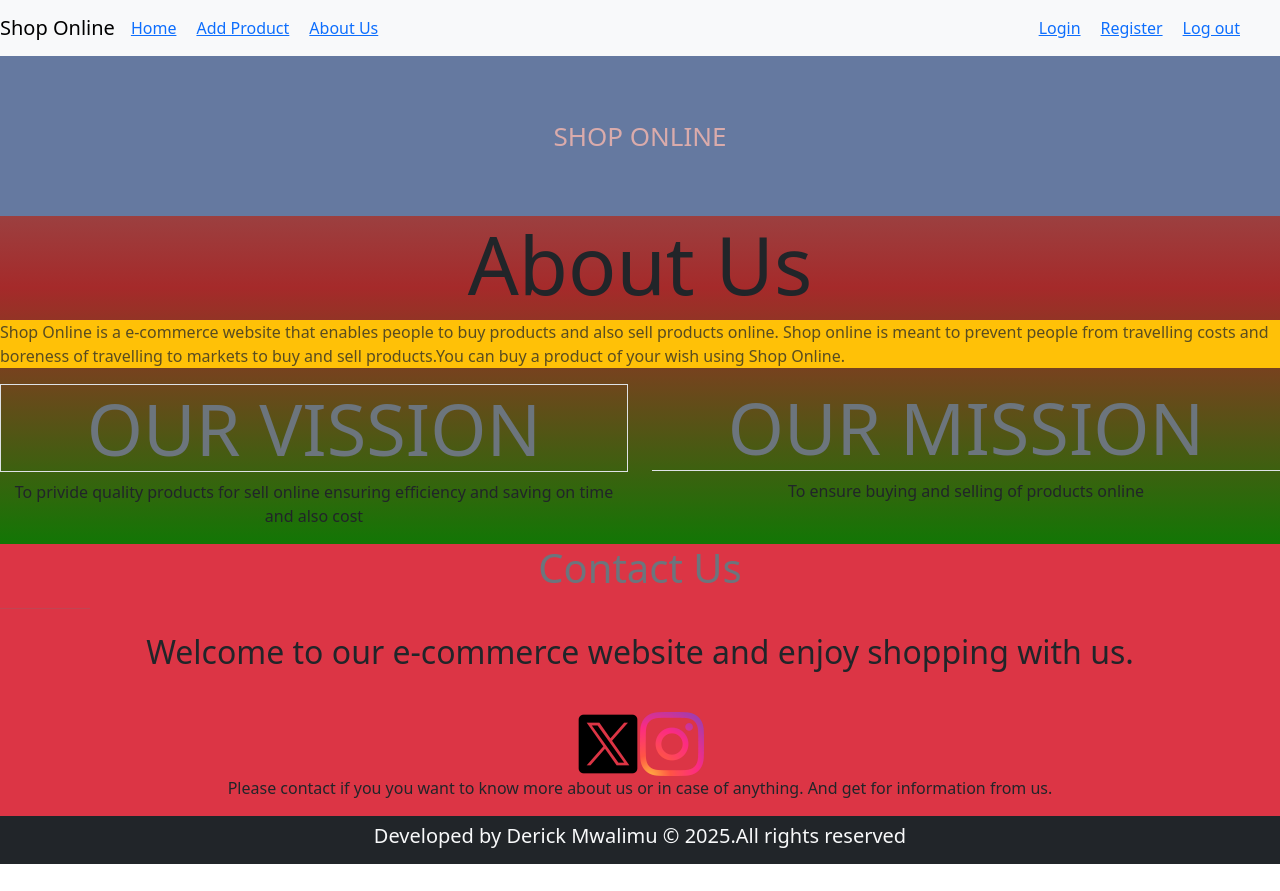
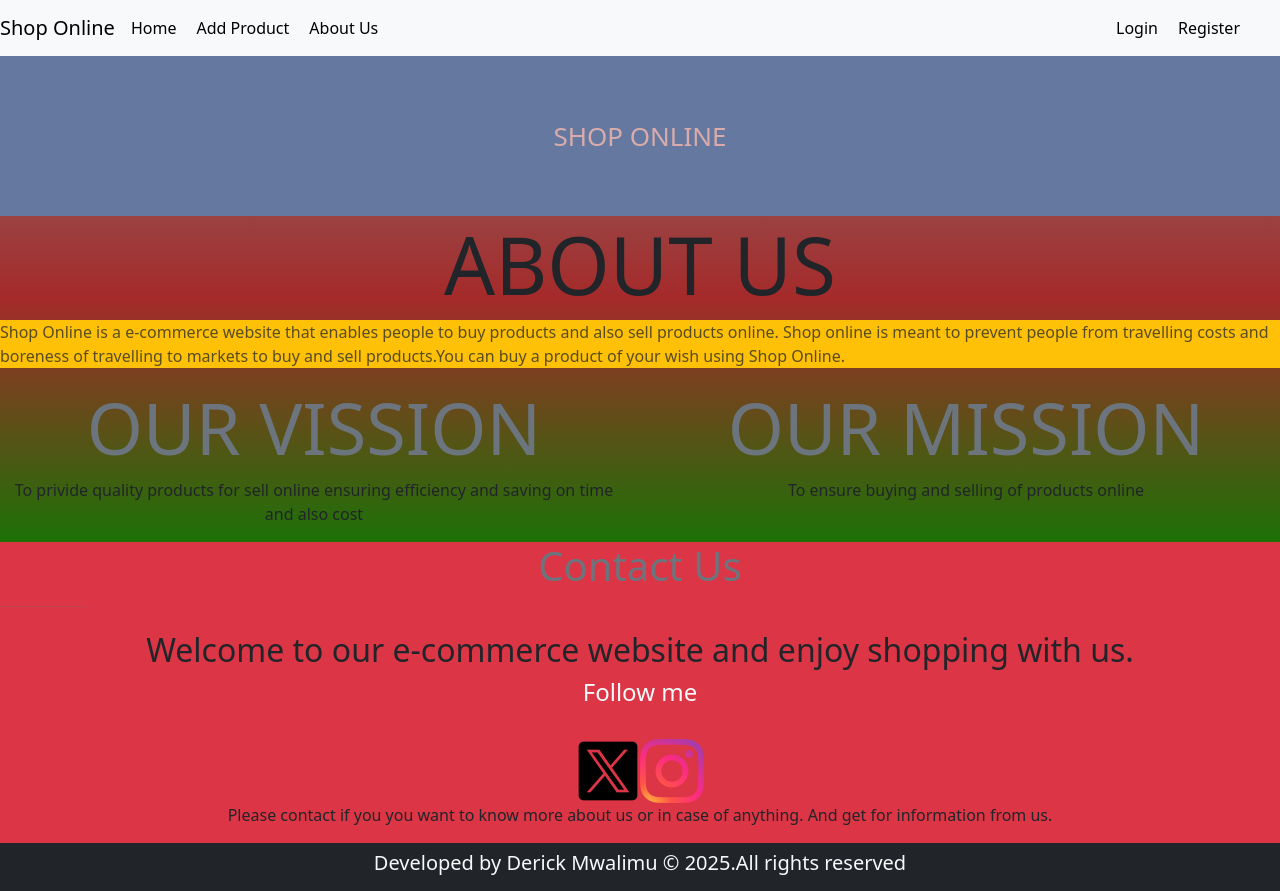
Before and after one commit to Derick12-78/Derick_ecommerce, a React (Create React App) app: page /aboutus in a window 1280 px wide. Before the commit the page ends 864 px from the top, so only its background shows below. Built offline with nearby package versions, Linux system fonts and the light colour scheme.

Commit message:
updatedcommit

```diff
--- a/src/App.css
+++ b/src/App.css
@@ -104,6 +104,7 @@ hr:hover{
   .active{
     border-bottom: 5px red solid;
     margin-right: 20px;
+    text-decoration: none;
   }
 .navbar-nav{
   display: flex;
@@ -119,4 +120,6 @@ hr:hover{
   justify-content: space-between;
   margin-right: 20px;
   align-items: center;
+  text-decoration: none;
+  color: black;
 }
--- a/src/Components/AboutUs.jsx
+++ b/src/Components/AboutUs.jsx
@@ -3,7 +3,7 @@ import React from 'react'
 const AboutUs = () => {
   return (
     <div>
-      <h2 className='display-1 text-center text-dark'>About Us</h2>
+      <h2 className='display-1 text-center text-dark'>ABOUT US</h2>
       <div>
         <p className='bg-warning text-muted'>Shop Online is a e-commerce website that enables people to buy products and also sell products online.
             Shop online is meant to prevent people from travelling costs and boreness of travelling to markets to buy and sell products.You can buy a product of your wish using Shop Online.
@@ -13,12 +13,12 @@ const AboutUs = () => {
 
       <section className="row">
         <div className="col-md-6 text-center text-dark">
-        <h3 className="display-2 text-center text-secondary border">OUR VISSION</h3>
+        <h3 className="display-2 text-center text-secondary ">OUR VISSION</h3>
         <p>To privide quality products for sell online ensuring efficiency and saving on time and also cost</p>
 
         </div>
         <div className="col-md-6 text-center text-dark">
-          <h3 className="display-2 text-center text-secondary border-bottom">OUR MISSION</h3>
+          <h3 className="display-2 text-center text-secondary ">OUR MISSION</h3>
           <p>To ensure buying and selling of products online</p>
         </div>
       </section>
--- a/src/Components/Footer.jsx
+++ b/src/Components/Footer.jsx
@@ -7,12 +7,12 @@ const Footer = () => {
                 <h1 class="text-secondary">Contact Us <hr /></h1>
 <h2>Welcome to our e-commerce website and enjoy shopping with us.</h2>
                 <div class="col-md-12">
-                    <h4 class="text-center text-light"></h4>
+                    <h4 class="text-center text-light">Follow me</h4>
                     <br/>
-                    <a href="http://twitter.com">
+                    <a href="http://twitter.com/@derick_mwa22474" target="_black">
                         <img src="Images/x.png" alt=""/>
                     </a>
-                    <a href="http://instagram.com/mwalimuderick">
+                    <a href="http://instagram.com/mwalimuderick" target="_black">
                         <img src="Images/in.png" alt=""/>
                     </a>
                     <p class="text-dark">Please contact if you you want to know more about us or in case of anything. And get for information from us.</p>
--- a/src/Components/Navbar.jsx
+++ b/src/Components/Navbar.jsx
@@ -3,6 +3,7 @@ import { Link } from "react-router-dom";
 
 const Navbar = () => {
    let [navItem,setNavItem] = useState("")
+   const user = JSON.parse(localStorage.getItem("user"))
    const handleLogout = ()=>{
     localStorage.clear("user")
     setNavItem("logout")
@@ -26,14 +27,25 @@ const Navbar = () => {
 
 
                     </div>
+                    {user&&
                     <div className="navbar-nav ms-auto">
+
+                    <h2>{user.username}</h2>
+                        <Link to="/signin" className={navItem ==="signup"?"active":"navbar-link"} onClick={handleLogout}>Log out</Link>
+
+                    </div>
+                }
+
+                    {!user&&
+                    <div className="navbar-nav ms-auto">
+
 
                         <Link to="/signin" className={navItem ==="login"?"active":"navbar-link"} onClick={()=>setNavItem("login")}>Login</Link>
                         <Link to="/signup" className={navItem ==="signup"?"active":"navbar-link"} onClick={()=>setNavItem("signup")}>Register</Link>
-                        <Link to="/signin" className="navbar-link" onClick={handleLogout}>Log out</Link>
+
 
                     </div>
-
+                }
                 </div>
             </div>
         </div>
```
